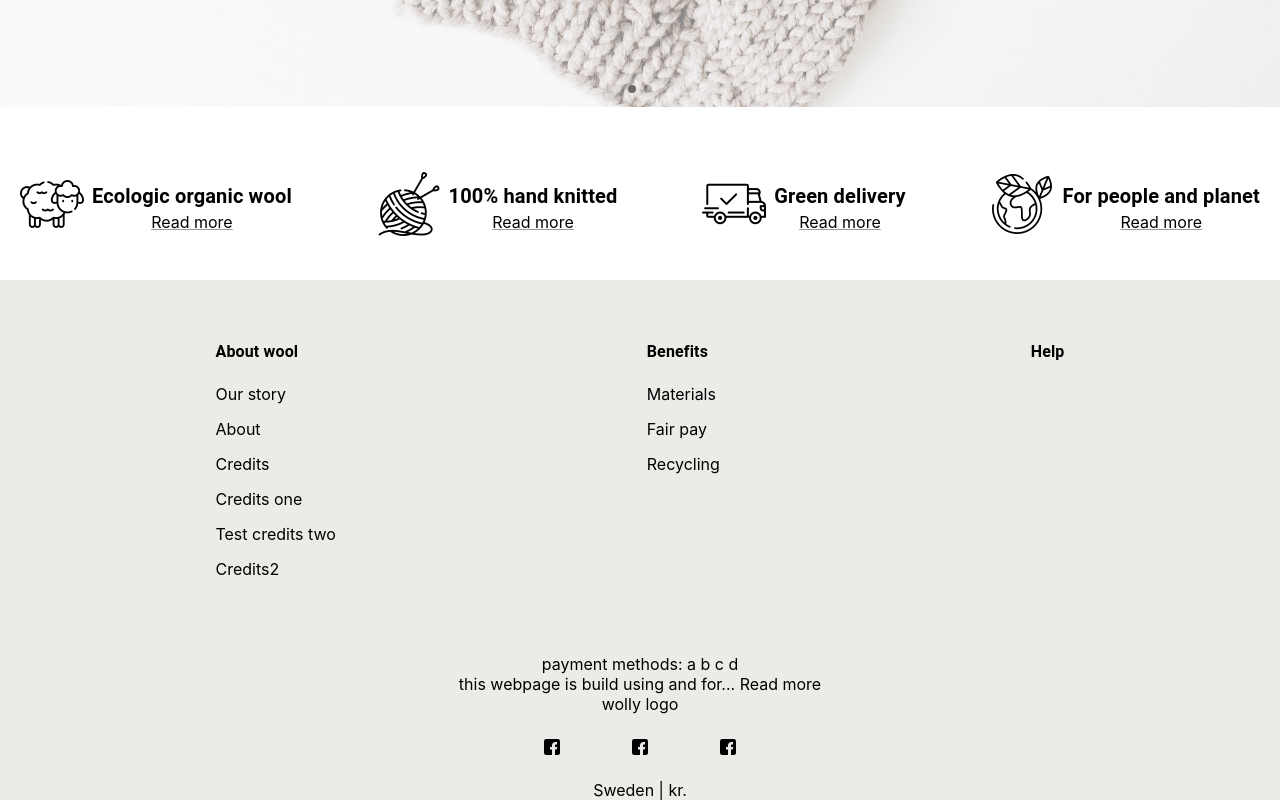
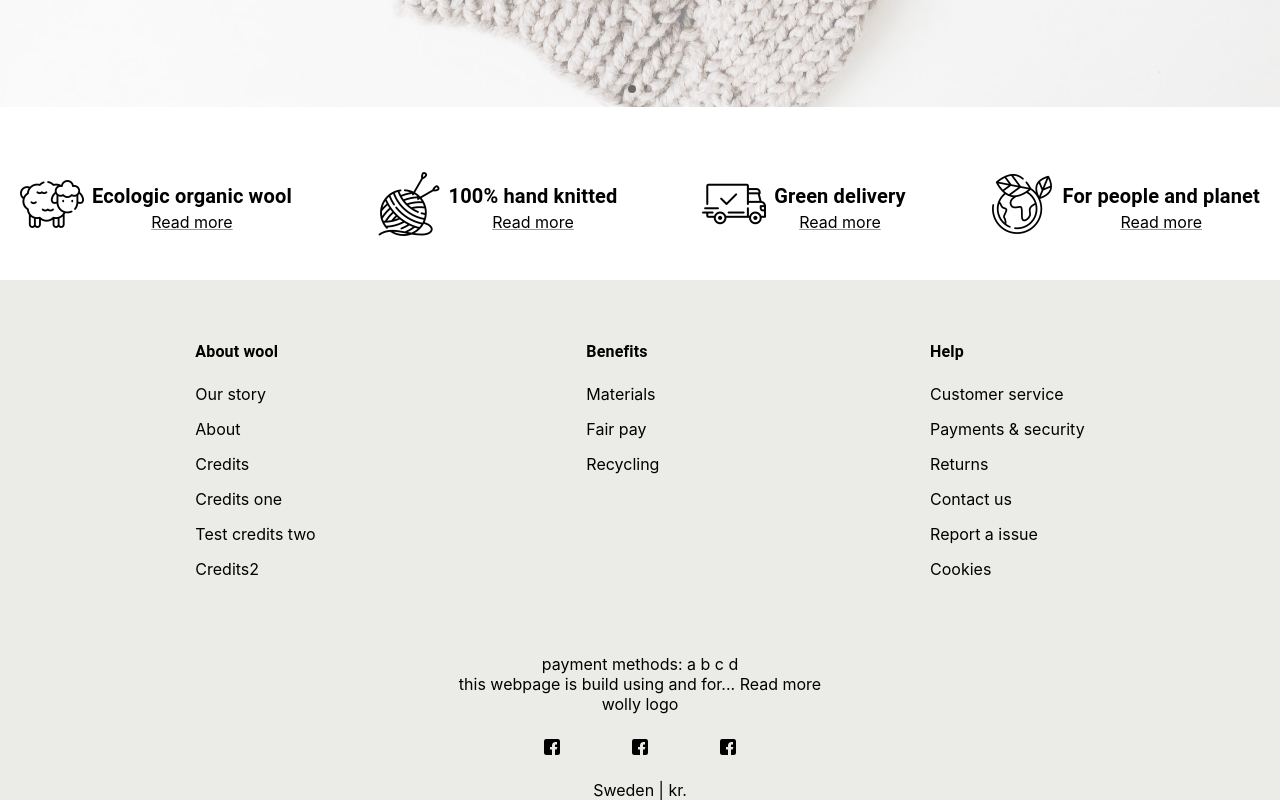
Before and after one commit to GoranAviani/react_web, a React (Create React App) app: page / in a window 1280 px wide. Shown: the part 613-1413 px from the top of the page. Built offline with nearby package versions, Linux system fonts and the light colour scheme.

Commit message:
footer changes

```diff
--- a/src/components/Footer/Footer.js
+++ b/src/components/Footer/Footer.js
@@ -98,7 +98,7 @@ const Footer = () => {
                             </Typography>
                         }
                     </div>
-                    {isMobile && showHelpMobileHeader &&
+                    {((isMobile && showAboutWoolMobileHeader) || (!isMobile && showAboutWoolMobileHeader)) &&
                         <Links linksArray={helpFooterLinks}/>}
 
 
```
